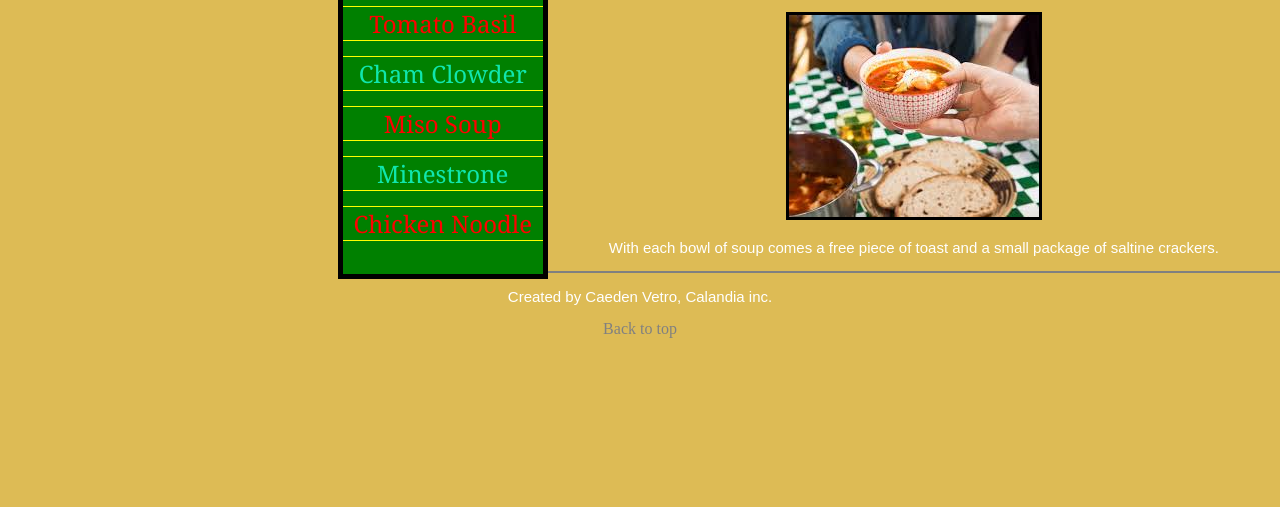
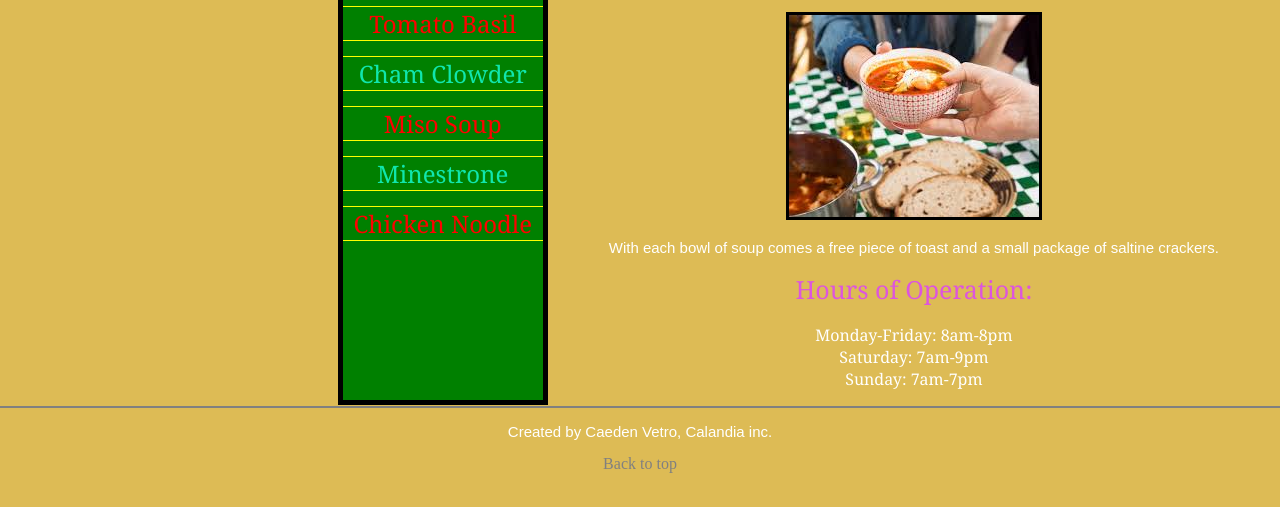
Before and after one commit to ccow06/Soupstaurant, a plain HTML site: page index.html in a window 1280 px wide. Shown: the part 181-688 px from the top of the page. Drawn offline with Linux system fonts and the light colour scheme.

Commit message:
Add files via upload

```diff
--- a/NavBar.css
+++ b/NavBar.css
@@ -155,6 +155,17 @@ img {
   background-color: darkgreen;
 }
 
+#nodot li {
+  list-style: none;
+  font-family: georgia;
+  color: white;
+}
+
 #home {
   background-color: #DDBB55;
 }
+
+#nodot #slbg {
+  font-size: 25px;
+  color: #DD55DD;
+}
--- a/index.html
+++ b/index.html
@@ -21,7 +21,7 @@
         <li class="red"><a href="Miso.html">Miso Soup</a></li>
         <li class="seafoam"><a href="Minestrone.html">Minestrone</a></li>
         <li class="red"><a href="ChickNood.html">Chicken Noodle</a></li>
-        <br>
+        <br><br><br><br><br><br><br><br>
       </center>
     </ul>
     <div> <!-- Restaurant Content -->
@@ -30,6 +30,13 @@
         <p>We sell the finest soup in the city!</p>
         <img src="restaurant.jpg" alt="Image Not found">
         <p>With each bowl of soup comes a free piece of toast and a small package of saltine crackers.</p>
+        <ul id="nodot">
+          <li id="slbg">Hours of Operation:</li>
+          <br>
+          <li>Monday-Friday: 8am-8pm</li>
+          <li>Saturday: 7am-9pm</li>
+          <li>Sunday: 7am-7pm</li>
+        </ul>
       </center>
     </div>
     <hr>
```
